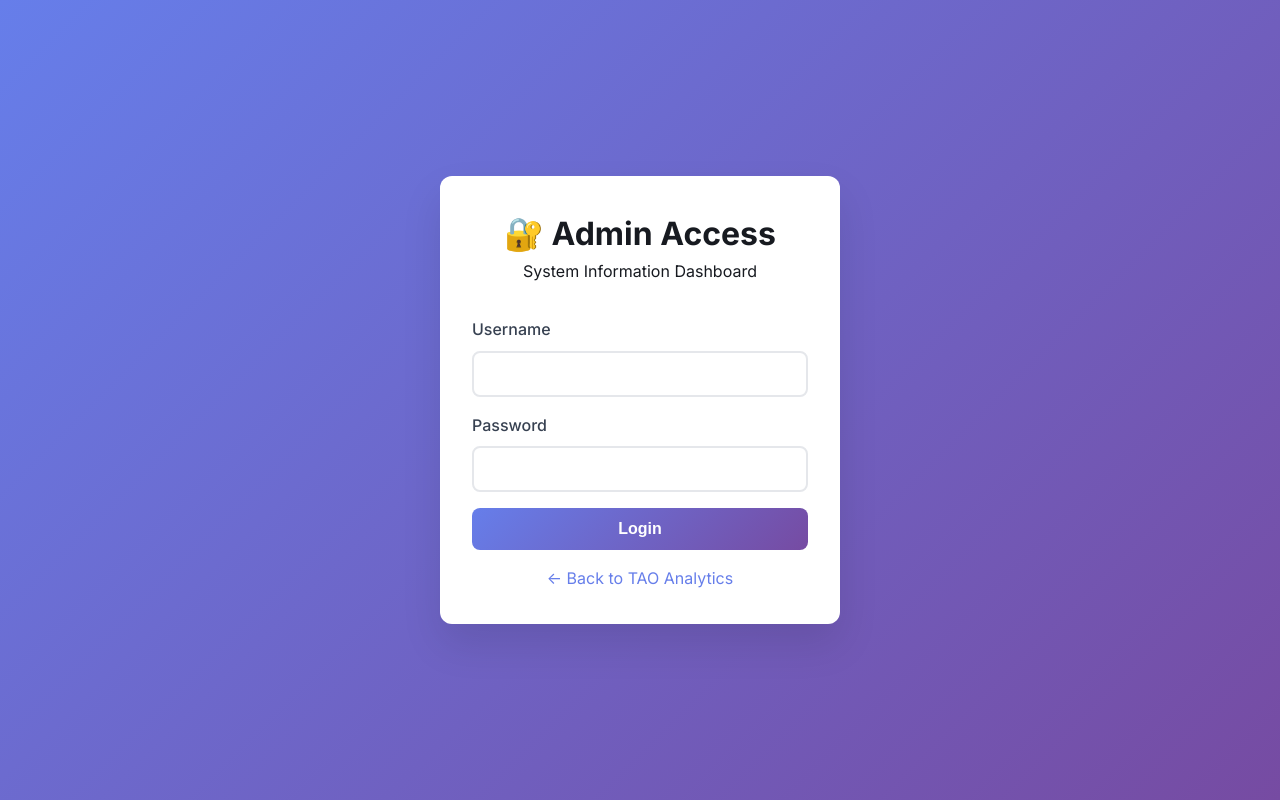
After one commit to Phytys/tao-analytics, a Flask app: template templates/admin_login.html in a window 1280 px wide. The commit adds this page. Run offline with Flask 3, Linux system fonts and the light colour scheme; the template is opened without the code that fills it, so the values that code supplies are empty; parts of the project's set-up code (start-up, migrations or seed data) failed here and were passed over.

Commit message:
Added system info page and admin mode, login

```diff
--- a/app.py
+++ b/app.py
@@ -1,26 +1,70 @@
-from flask import Flask, render_template
+from flask import Flask, render_template, request, redirect, url_for, session, flash, jsonify
 from dash_app import create_dash
 from services.metrics import metrics_service
+from services.auth import require_admin, verify_admin_credentials, login_admin, logout_admin
+import os
 
 def create_app():
     server = Flask(__name__)
+    server.secret_key = os.getenv('SECRET_KEY', 'tao-analytics-secret-key-2024')
     server.config["JSONIFY_PRETTYPRINT_REGULAR"] = False
 
     # Tesla-inspired landing page
     @server.route("/")
     def index():
+        """Landing page."""
         # Get cached KPIs for landing page
         try:
             kpis = metrics_service.get_landing_kpis()
         except Exception as e:
-            # Fallback values if metrics service fails
+            print(f"Error loading KPIs: {e}")
             kpis = {
                 'total_subnets': 124,
                 'enriched_subnets': 94,
+                'enrichment_rate': 75.8,
                 'categories': 12,
                 'avg_confidence': 85.2
             }
         return render_template("index.html", kpis=kpis)
+
+    @server.route('/admin/login', methods=['GET', 'POST'])
+    def admin_login():
+        """Admin login page."""
+        if request.method == 'POST':
+            username = request.form.get('username')
+            password = request.form.get('password')
+
+            if verify_admin_credentials(username, password):
+                login_admin()
+                return redirect(url_for('admin_system_info'))
+            else:
+                flash('Invalid credentials', 'error')
+                return render_template('admin_login.html', error='Invalid username or password')
+
+        return render_template('admin_login.html')
+
+    @server.route('/admin/logout')
+    def admin_logout():
+        """Admin logout."""
+        session.pop('admin_authenticated', None)
+        return redirect('/')
+
+    @server.route('/admin/check-auth')
+    def admin_check_auth():
+        """Check if user is authenticated as admin."""
+        return jsonify({'authenticated': session.get('admin_authenticated', False)})
+
+    @server.route('/admin/system-info')
+    @require_admin
+    def admin_system_info():
+        """Admin system info page (redirects to Dash)."""
+        return redirect('/dash/system-info')
+
+    @server.before_request
+    def check_system_info_access():
+        """Check access to system info page."""
+        if request.path == '/dash/system-info' and not session.get('admin_authenticated'):
+            return redirect('/admin/login')
 
     create_dash(server)      # mounts at /dash/
     return server
--- a/services/cache.py
+++ b/services/cache.py
@@ -29,10 +29,10 @@ class LRUCache:
 
     def _generate_key(self, *args, **kwargs) -> str:
         """Generate cache key from function arguments."""
-        # Create a hash of the arguments
+        # Create a hash of the arguments, handling non-serializable objects
         key_data = {
-            'args': args,
-            'kwargs': sorted(kwargs.items())
+            'args': [str(arg) if not isinstance(arg, (int, float, str, bool, type(None))) else arg for arg in args],
+            'kwargs': {k: str(v) if not isinstance(v, (int, float, str, bool, type(None))) else v for k, v in sorted(kwargs.items())}
         }
         key_str = json.dumps(key_data, sort_keys=True)
         return hashlib.md5(key_str.encode()).hexdigest()
--- /dev/null
+++ b/templates/admin_login.html
@@ -0,0 +1,120 @@
+<!DOCTYPE html>
+<html lang="en">
+<head>
+    <meta charset="UTF-8">
+    <meta name="viewport" content="width=device-width, initial-scale=1.0">
+    <title>Admin Login - TAO Analytics</title>
+    <link rel="stylesheet" href="/static/css/main.css">
+    <link href="https://fonts.googleapis.com/css2?family=Inter:wght@300;400;500;600;700&display=swap" rel="stylesheet">
+    <style>
+        .login-container {
+            min-height: 100vh;
+            display: flex;
+            align-items: center;
+            justify-content: center;
+            background: linear-gradient(135deg, #667eea 0%, #764ba2 100%);
+        }
+        .login-card {
+            background: white;
+            padding: 2rem;
+            border-radius: 12px;
+            box-shadow: 0 20px 40px rgba(0,0,0,0.1);
+            width: 100%;
+            max-width: 400px;
+        }
+        .login-header {
+            text-align: center;
+            margin-bottom: 2rem;
+        }
+        .login-form {
+            display: flex;
+            flex-direction: column;
+            gap: 1rem;
+        }
+        .form-group {
+            display: flex;
+            flex-direction: column;
+            gap: 0.5rem;
+        }
+        .form-group label {
+            font-weight: 500;
+            color: #374151;
+        }
+        .form-group input {
+            padding: 0.75rem;
+            border: 2px solid #e5e7eb;
+            border-radius: 8px;
+            font-size: 1rem;
+            transition: border-color 0.2s;
+        }
+        .form-group input:focus {
+            outline: none;
+            border-color: #667eea;
+        }
+        .login-btn {
+            background: linear-gradient(135deg, #667eea 0%, #764ba2 100%);
+            color: white;
+            padding: 0.75rem;
+            border: none;
+            border-radius: 8px;
+            font-size: 1rem;
+            font-weight: 600;
+            cursor: pointer;
+            transition: transform 0.2s;
+        }
+        .login-btn:hover {
+            transform: translateY(-2px);
+        }
+        .back-link {
+            text-align: center;
+            margin-top: 1rem;
+        }
+        .back-link a {
+            color: #667eea;
+            text-decoration: none;
+        }
+        .error-message {
+            background: #fee2e2;
+            color: #dc2626;
+            padding: 0.75rem;
+            border-radius: 8px;
+            margin-bottom: 1rem;
+            text-align: center;
+        }
+    </style>
+</head>
+<body>
+    <div class="login-container">
+        <div class="login-card">
+            <div class="login-header">
+                <h1>🔐 Admin Access</h1>
+                <p>System Information Dashboard</p>
+            </div>
+
+            {% if error %}
+            <div class="error-message">
+                {{ error }}
+            </div>
+            {% endif %}
+
+            <form method="POST" class="login-form">
+                <div class="form-group">
+                    <label for="username">Username</label>
+                    <input type="text" id="username" name="username" required>
+                </div>
+
+                <div class="form-group">
+                    <label for="password">Password</label>
+                    <input type="password" id="password" name="password" required>
+                </div>
+
+                <button type="submit" class="login-btn">Login</button>
+            </form>
+
+            <div class="back-link">
+                <a href="/">← Back to TAO Analytics</a>
+            </div>
+        </div>
+    </div>
+</body>
+</html>
```
Also changed, not shown: admin_config.md (added, +23 -0 lines), dash_app/__init__.py (+57 -30 lines), dash_app/pages/explorer.py (+28 -2 lines), dash_app/pages/system_info.py (renamed from dash_app/pages/metrics.py, +23 -43 lines), services/auth.py (added, +45 -0 lines), services/metrics.py (+70 -39 lines), templates/index.html (+12 -5 lines), README.md.
